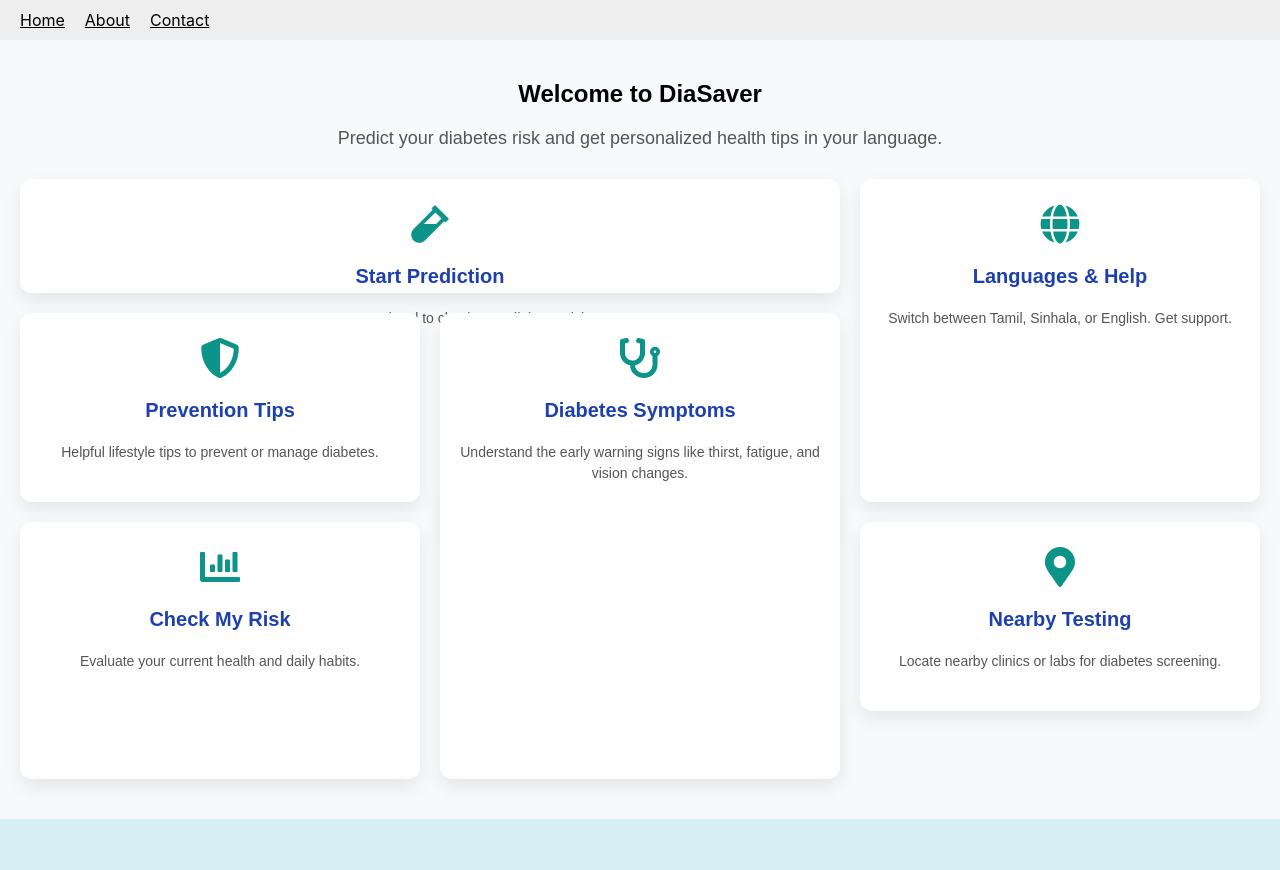
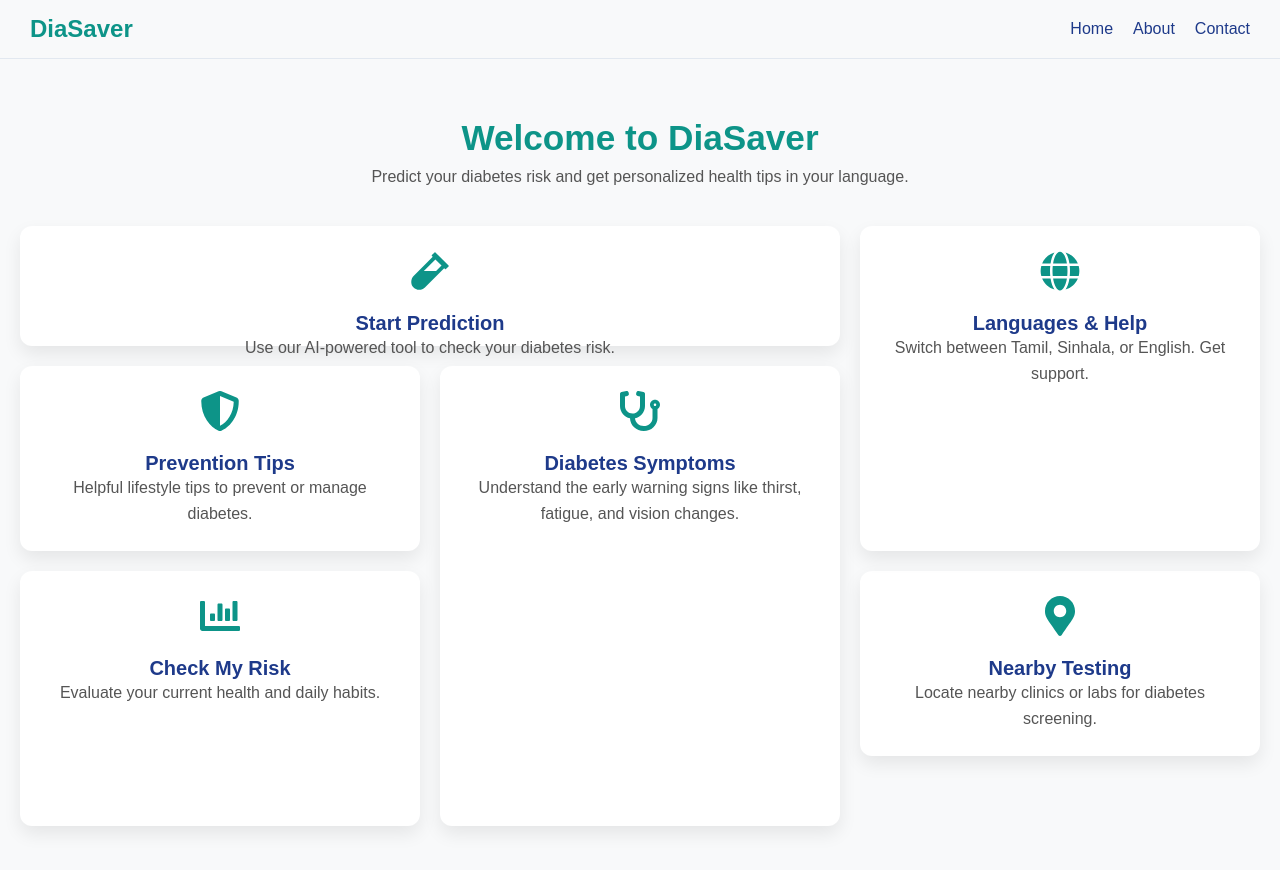
Before and after one commit to MayooriEkanthan/DiaSaver, a React (Create React App) app: page / in a window 1280 px wide. Shown: the top 870 px of the page. Before the commit the page ends 819 px from the top, so only its background shows below. Built offline with nearby package versions, Linux system fonts and the light colour scheme.

Commit message:
your commit message

```diff
--- a/src/App.css
+++ b/src/App.css
@@ -251,3 +251,40 @@ body {
   background-color: #34495e;
   color: #ffffff;
 }
+
+/* 🌐 NAVIGATION BAR STYLE FOR DIASAVER */
+
+.navbar {
+  background-color: #f8f9fa;
+  border-bottom: 1px solid #e2e8f0;
+  padding: 15px 30px;
+  display: flex;
+  justify-content: space-between;
+  align-items: center;
+}
+
+.navbar-logo {
+  font-size: 24px;
+  font-weight: 600;
+  color: #0d9488;
+  font-family: 'Poppins', sans-serif;
+}
+
+.navbar-links {
+  list-style: none;
+  display: flex;
+  gap: 20px;
+  margin: 0;
+  padding: 0;
+}
+
+.navbar-links a {
+  color: #1e3a8a;
+  text-decoration: none;
+  font-weight: 500;
+  transition: color 0.2s ease;
+}
+
+.navbar-links a:hover {
+  color: #0f766e;
+}
--- a/src/App.js
+++ b/src/App.js
@@ -1,7 +1,8 @@
 import React from 'react';
 import { BrowserRouter as Router, Routes, Route, Link } from 'react-router-dom';
+import './pages/Navbar.css'; // ✅ External CSS for navbar
 
-
+// Pages
 import Home from './pages/Home';
 import About from './pages/About';
 import Contact from './pages/Contact';
@@ -15,14 +16,20 @@ import Language from './pages/Language';
 function App() {
   return (
     <Router>
-      {/* ✅ Show only essential links in nav */}
-      <nav  className="navbar"  style={{ padding: '10px', background: '#eee' }}>
-        <Link to="/" style={{ margin: '0 10px',color:"black" }}>Home</Link>
-        <Link to="/about" style={{ margin: '0 10px',color:"black" }}>About</Link>
-        <Link to="/contact" style={{ margin: '0 10px',color:"black" }}>Contact</Link>
+      {/* ✅ Navbar */}
+      <nav className="navbar">
+        <div className="navbar-logo bordered-logo">
+  DiaSaver
+</div>
+
+        <ul className="navbar-links">
+          <li><Link to="/">Home</Link></li>
+          <li><Link to="/about">About</Link></li>
+          <li><Link to="/contact">Contact</Link></li>
+        </ul>
       </nav>
 
-      {/* ✅ All routes still work */}
+      {/* ✅ All route paths */}
       <Routes>
         <Route path="/" element={<Home />} />
         <Route path="/about" element={<About />} />
--- a/src/pages/Home.css
+++ b/src/pages/Home.css
@@ -1,30 +1,49 @@
+/* ====== DiaSaver Hospital Theme CSS ====== */
+
 .home-page {
-  padding: 20px;
+  padding: 30px 20px;
   background: #f8f9fa;
   font-family: 'Poppins', sans-serif;
   text-align: center;
 }
 
-.subtitle {
-  font-size: 18px;
+.home-page h2 {
+  font-size: 2.2rem;
+  color: #0d9488;
+  font-weight: 600;
+  margin-bottom: 10px;
+}
+
+.home-page .subtitle,
+.home-page p {
+  font-size: 16px;
   color: #555;
+  max-width: 600px;
+  margin: 0 auto;
 }
+
+/* ===== Grid Layout ===== */
 
 .grid {
   display: grid;
   grid-template-columns: repeat(auto-fit, minmax(260px, 1fr));
   gap: 20px;
-  margin-top: 30px;
+  margin-top: 40px;
 }
 
+/* ===== Card Style ===== */
+
 .item {
-  background: #fff;
+  background: #ffffff;
   border-radius: 12px;
   padding: 25px 20px;
   text-decoration: none;
   color: #222;
   box-shadow: 0 8px 18px rgba(0, 0, 0, 0.08);
   transition: transform 0.2s ease, box-shadow 0.3s ease;
+  display: flex;
+  flex-direction: column;
+  align-items: center;
 }
 
 .item:hover {
@@ -32,20 +51,41 @@
   box-shadow: 0 12px 28px rgba(0, 0, 0, 0.15);
 }
 
-.item h3 {
-  margin-top: 12px;
-  font-size: 20px;
-  color: #1e40af;
-}
+/* ===== Card Inner Content ===== */
 
 .icon {
   font-size: 2.5rem;
   color: #0d9488;
+  margin-bottom: 12px;
+}
+
+.item h3 {
+  margin: 0;
+  font-size: 20px;
+  color: #1e3a8a;
 }
 
 .desc {
   font-size: 14px;
   color: #555;
   margin-top: 10px;
-  line-height: 1.5;
+  line-height: 1.6;
+  text-align: center;
+  max-width: 260px;
 }
+
+/* ===== Responsive Typography ===== */
+
+@media (max-width: 768px) {
+  .home-page h2 {
+    font-size: 1.7rem;
+  }
+
+  .item {
+    padding: 20px 15px;
+  }
+
+  .desc {
+    font-size: 13px;
+  }
+}
--- /dev/null
+++ b/src/pages/Navbar.css
@@ -0,0 +1,41 @@
+.navbar {
+  background-color: #f8f9fa;
+  border-bottom: 1px solid #e2e8f0;
+  padding: 15px 30px;
+  display: flex;
+  justify-content: space-between;
+  align-items: center;
+  font-family: 'Poppins', sans-serif;
+  position: sticky;
+  top: 0;
+  z-index: 1000;
+}
+
+.navbar-logo {
+  font-size: 24px;
+  font-weight: bold;
+  color: #0d9488;
+}
+
+.navbar-links {
+  list-style: none;
+  display: flex;
+  gap: 20px;
+  margin: 0;
+  padding: 0;
+}
+
+.navbar-links li {
+  list-style: none;
+}
+
+.navbar-links a {
+  text-decoration: none;
+  color: #1e3a8a;
+  font-weight: 500;
+  transition: color 0.2s ease;
+}
+
+.navbar-links a:hover {
+  color: #0f766e;
+}
```
